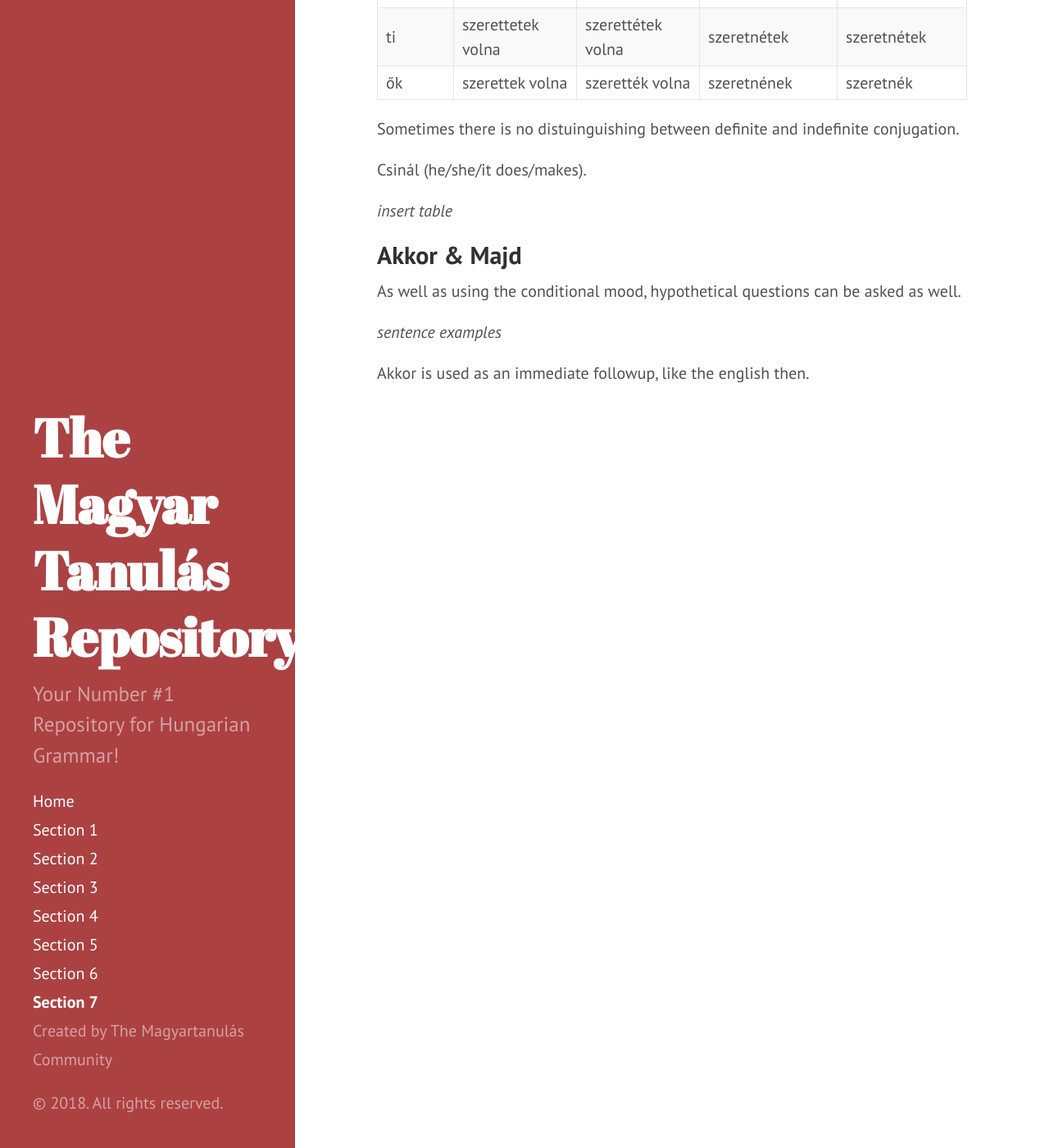
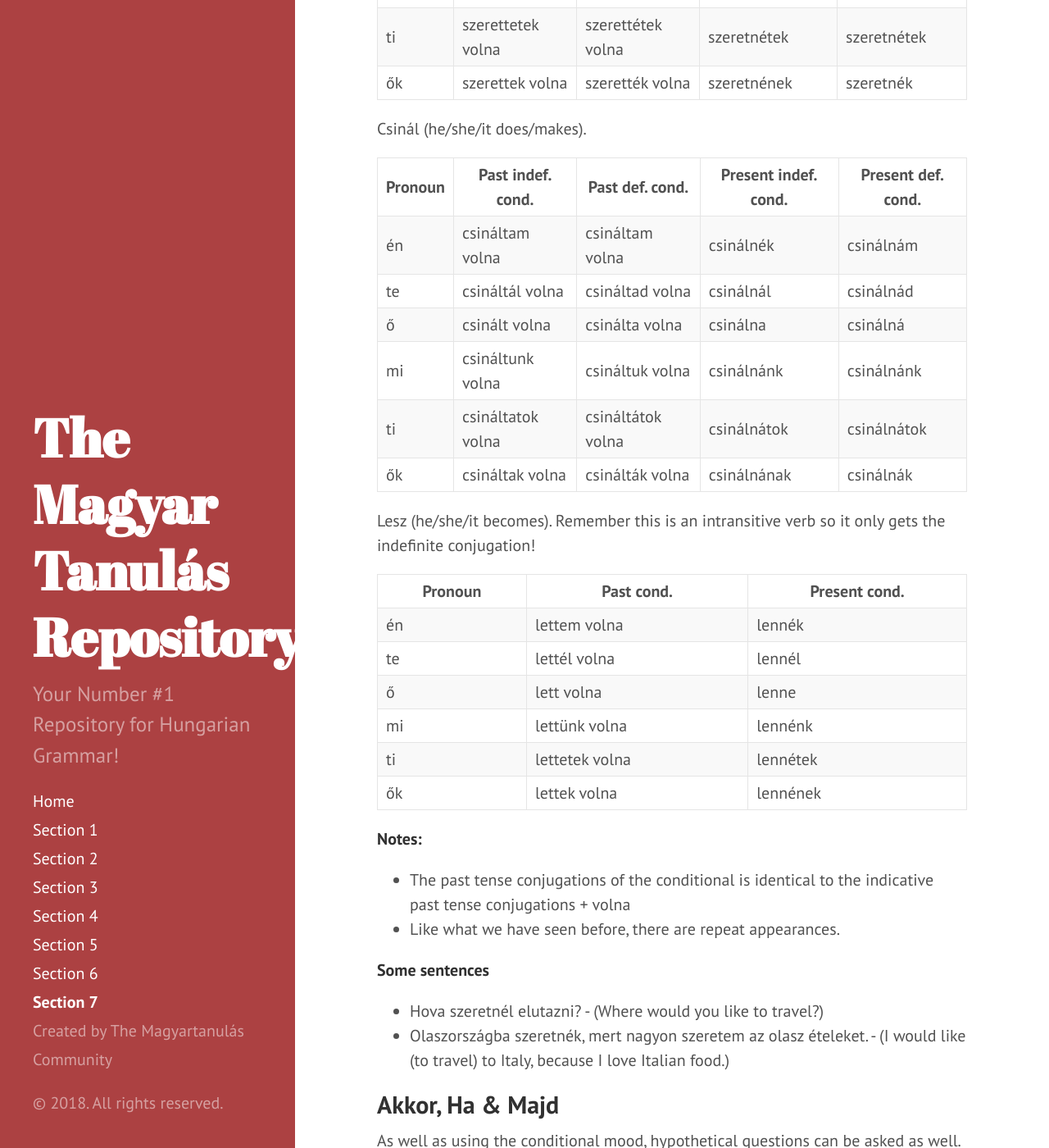
Before and after one commit to Magyartanulas/magyartanulas.github.io, a Jekyll site: the page built from Section7.md, in a window 1280 px wide and 1400 px high, scrolled down 1022 px. Shown: the whole window at 82% size. Built offline with Jekyll 4.4.1, drawn with Linux system fonts in a browser that asks for light colours; Markdown is read by kramdown in place of the engine named in the settings; some of the changed text lies outside the part shown.

Commit message:
Update Section7.md

```diff
--- a/Section7.md
+++ b/Section7.md
@@ -16,9 +16,10 @@ The conditional mood indicates what *would* happen if certain conditions are met
 * Would you like to dance?
 * Where would you guys like to go?
 
-Naturally, there is more conjugation to represent the conditional mood in Hungarian.
+Naturally, there is more conjugation to represent the conditional mood in Hungarian. Here is the front and back vowel harmony.
 
 Szeret (he/she/it likes). Keep in mind that there are many ways of expressing liking in Hungarian, we'll cover that later.
+
 
 | Pronoun | Past indef. cond. | Past def. cond.   | Present indef. cond. | Present. def. cond. |
 |---------|-------------------|-------------------|----------------------|---------------------|
@@ -29,16 +30,50 @@ Szeret (he/she/it likes). Keep in mind that there are many ways of expressing li
 | ti      | szerettetek volna | szerettétek volna | szeretnétek          | szeretnétek         |
 | ők      | szerettek volna   | szerették volna   | szeretnének          | szeretnék           |
 
-Sometimes there is no distuinguishing between definite and indefinite conjugation.
-
 Csinál (he/she/it does/makes).
 
-*insert table*
+| Pronoun | Past indef. cond.  | Past def. cond.   | Present indef. cond. | Present def. cond. |
+|---------|--------------------|-------------------|----------------------|--------------------|
+| én      | csináltam volna    | csináltam volna   | csinálnék            | csinálnám          |
+| te      | csináltál volna    | csináltad volna   | csinálnál            | csinálnád          |
+| ő       | csinált volna      | csinálta volna    | csinálna             | csinálná           |
+| mi      | csináltunk volna   | csináltuk volna   | csinálnánk           | csinálnánk         |
+| ti      | csináltatok volna  | csináltátok volna | csinálnátok          | csinálnátok        |
+| ők      | csináltak volna    | csinálták volna   | csinálnának          | csinálnák          |
 
-## Akkor & Majd
+Lesz (he/she/it becomes). Remember this is an intransitive verb so it only gets the indefinite conjugation!
+
+| Pronoun | Past cond.     | Present cond. |
+|---------|----------------|---------------|
+| én      | lettem volna   | lennék        |
+| te      | lettél volna   | lennél        |
+| ő       | lett volna     | lenne         |
+| mi      | lettünk volna  | lennénk       |
+| ti      | lettetek volna | lennétek      |
+| ők      | lettek volna   | lennének      |
+
+**Notes:**
+
+* The past tense conjugations of the conditional is identical to the indicative past tense conjugations + volna
+* Like what we have seen before, there are repeat appearances.
+
+**Some sentences**
+
+* Hova szeretnél elutazni? - (Where would you like to travel?)
+* Olaszországba szeretnék, mert nagyon szeretem az olasz ételeket.  - (I would like (to travel) to Italy, because I love Italian food.)
+
+## Akkor, Ha & Majd
+
+
 
 As well as using the conditional mood, hypothetical questions can be asked as well.
 
 *sentence examples*
 
 Akkor is used as an immediate followup, like the english then.
+
+Majd
+
+* Egy nap majd, szeretnék megtanulni egy másik nyelvet.
+
+## -hat-, -het-
```
